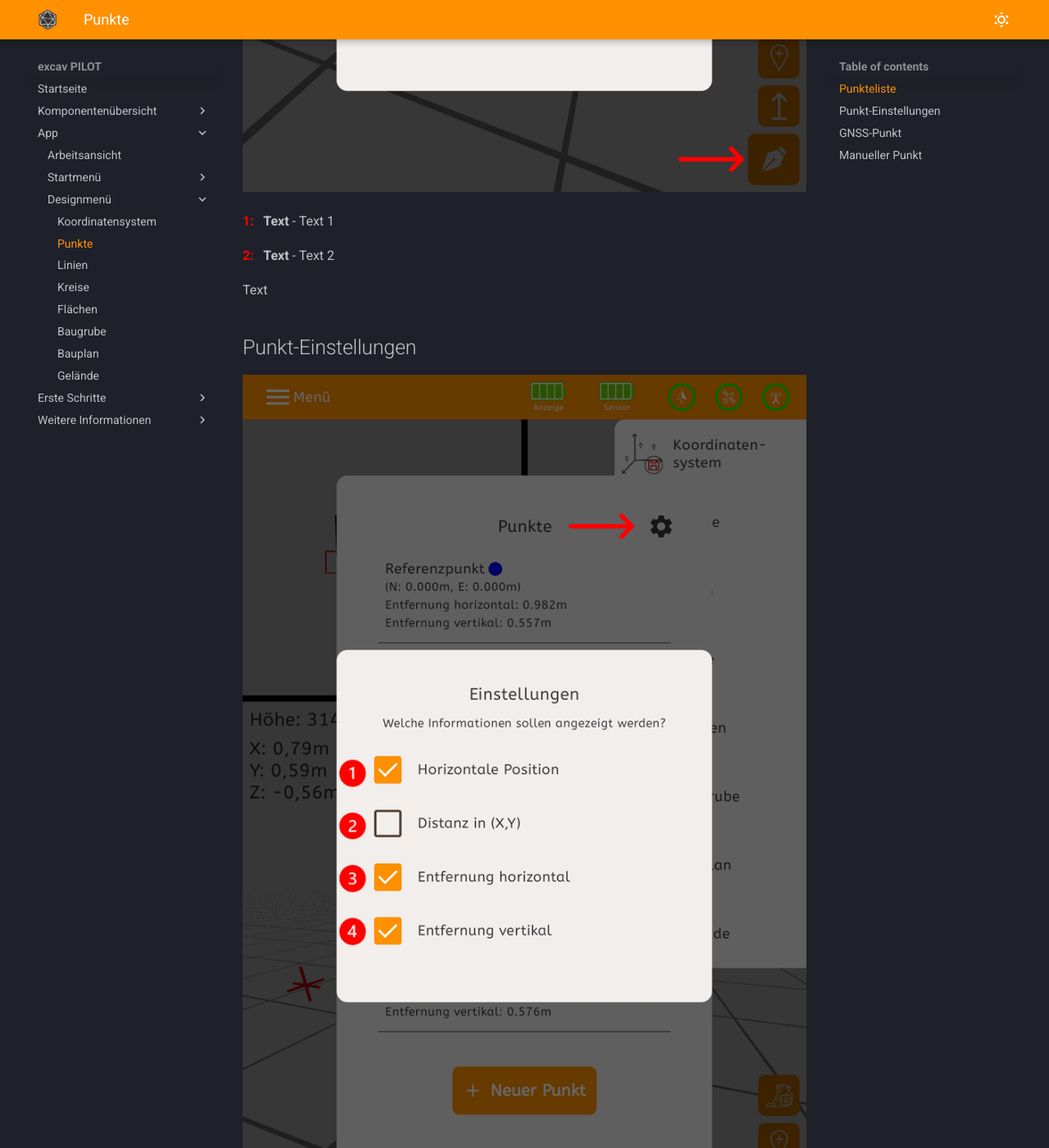
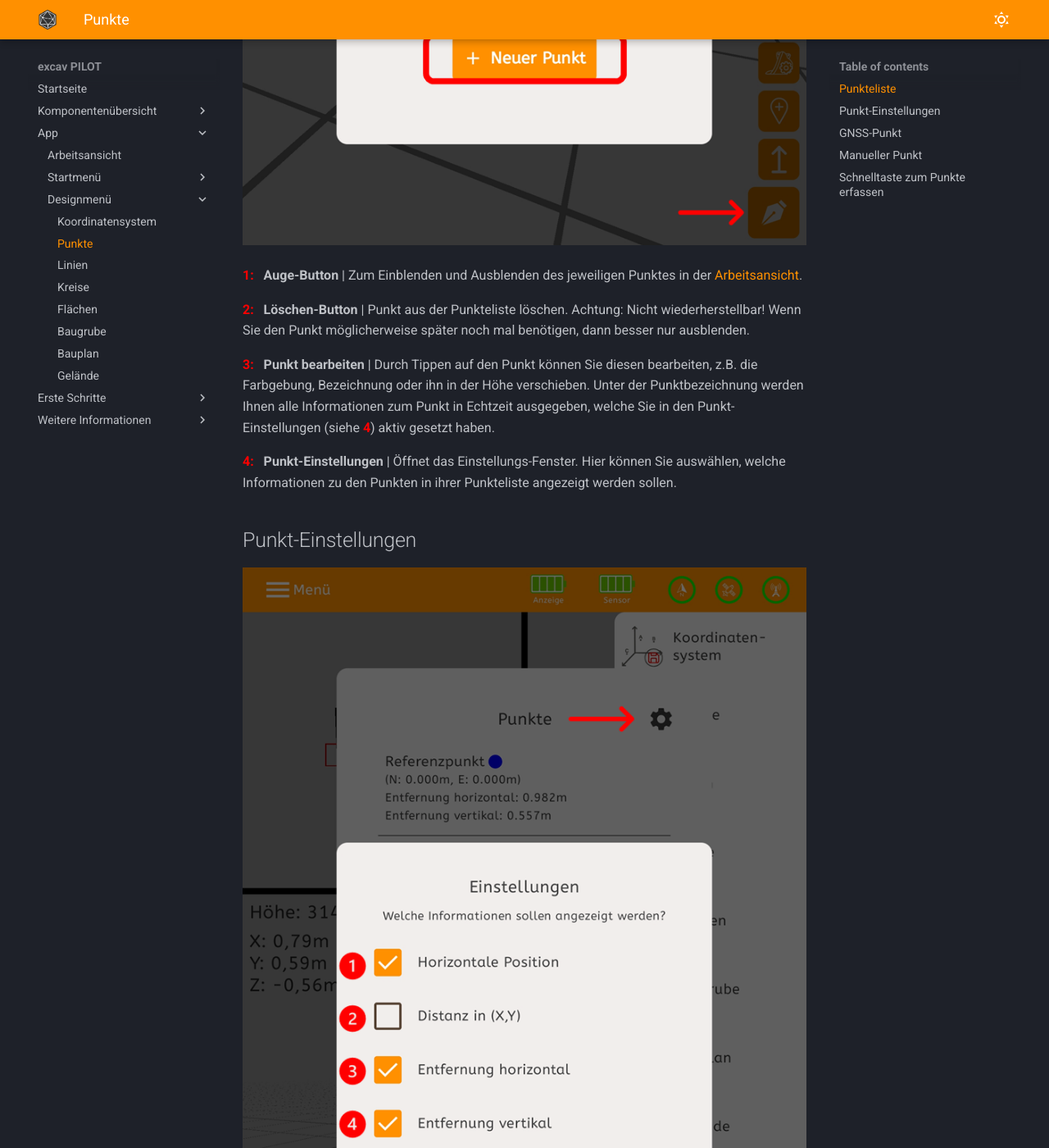
Before and after one commit to tobias-sizmann/mkdocs-excavpilot, an MkDocs documentation site: the page built from docs/Punkte/Punkte.md, in a window 1280 px wide and 1400 px high, scrolled down 1098 px. Shown: the whole window at 82% size. Built offline with MkDocs 1.6.1 and Material for MkDocs 9.7.7, drawn with Linux system fonts in a browser that asks for light colours; some of the changed text lies outside the part shown.

Commit message:
Punkte angefangen

```diff
--- a/docs/Punkte/Punkte.md
+++ b/docs/Punkte/Punkte.md
@@ -6,17 +6,22 @@
 
 # Punkte
 
+Text
+
+
 ## Punkteliste
 
 <p align="center" width="100%">
   <img width="100%" src="/images_docs/Screenshot (71) - Kopie.png"/>
 </p>
 
-**<span style="color: red; font-weight: bold;">1: &nbsp;</span> Text** - Text 1
+**<span style="color: red; font-weight: bold;">1: &nbsp;</span> Auge-Button** | Zum Einblenden und Ausblenden des jeweiligen Punktes in der [Arbeitsansicht]().
 
-**<span style="color: red; font-weight: bold;">2: &nbsp;</span> Text** - Text 2
+**<span style="color: red; font-weight: bold;">2: &nbsp;</span> Löschen-Button** | Punkt aus der Punkteliste löschen. Achtung: Nicht wiederherstellbar! Wenn Sie den Punkt möglicherweise später noch mal benötigen, dann besser nur ausblenden.
 
-Text
+**<span style="color: red; font-weight: bold;">3: &nbsp;</span> Punkt bearbeiten** | Durch Tippen auf den Punkt können Sie diesen bearbeiten, z.B. die Farbgebung, Bezeichnung oder ihn in der Höhe verschieben. Unter der Punktbezeichnung werden Ihnen alle Informationen zum Punkt in Echtzeit ausgegeben, welche Sie in den Punkt-Einstellungen (siehe **<span style="color: red; font-weight: bold;">4</span>**) aktiv gesetzt haben.
+
+**<span style="color: red; font-weight: bold;">4: &nbsp;</span> Punkt-Einstellungen** | Öffnet das Einstellungs-Fenster. Hier können Sie auswählen, welche Informationen zu den Punkten in ihrer Punkteliste angezeigt werden sollen.
 
 
 ## Punkt-Einstellungen
@@ -25,11 +30,15 @@
   <img width="100%" src="/images_docs/Screenshot (72) - Kopie.png"/>
 </p>
 
-**<span style="color: red; font-weight: bold;">1: &nbsp;</span> Text** - Text 1
+Welche Informationen zu den jeweiligen Punkten sollen in der Punkteliste angezeigt werden?
 
-**<span style="color: red; font-weight: bold;">2: &nbsp;</span> Text** - Text 2
+**<span style="color: red; font-weight: bold;">1: &nbsp;</span> Horizontale Position** | x-Koordinate und y-Koordinate des Punktes im aktiven Koordinatensystem
 
-Text
+**<span style="color: red; font-weight: bold;">2: &nbsp;</span> Distanz in (X,Y)** | x-Abstand und y-Abstand separat ausgegeben zwischen dem Punkt und der aktuellen Position
+
+**<span style="color: red; font-weight: bold;">3: &nbsp;</span> Entfernung horizontal** | horizontaler Abstand zwischen dem Punkt und der aktuellen Position; nur x-Wert und y-Wert werden berücksichtigt
+
+**<span style="color: red; font-weight: bold;">4: &nbsp;</span> Entfernung vertikal** | Höhendifferenz zwischen dem Punkt und der aktuellen Position; nur der z-Wert wird berücksichtigt
 
 
 ## GNSS-Punkt
@@ -57,6 +66,7 @@
 
 Text
 
+## Schnelltaste zum Punkte erfassen
 
 Diese Seite befindet sich gerade in Bearbeitung.
 
```
Also changed, not shown: docs/Geräte/Geräte.md (+4 -2 lines).
